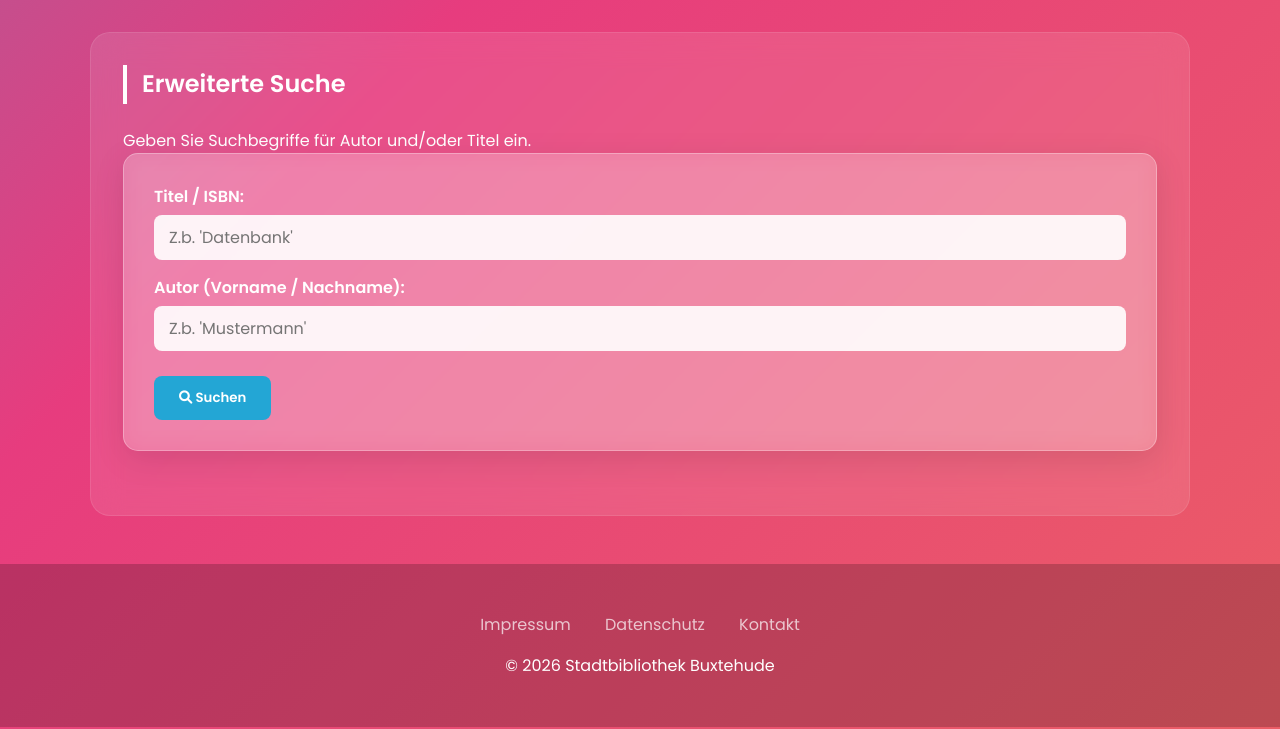
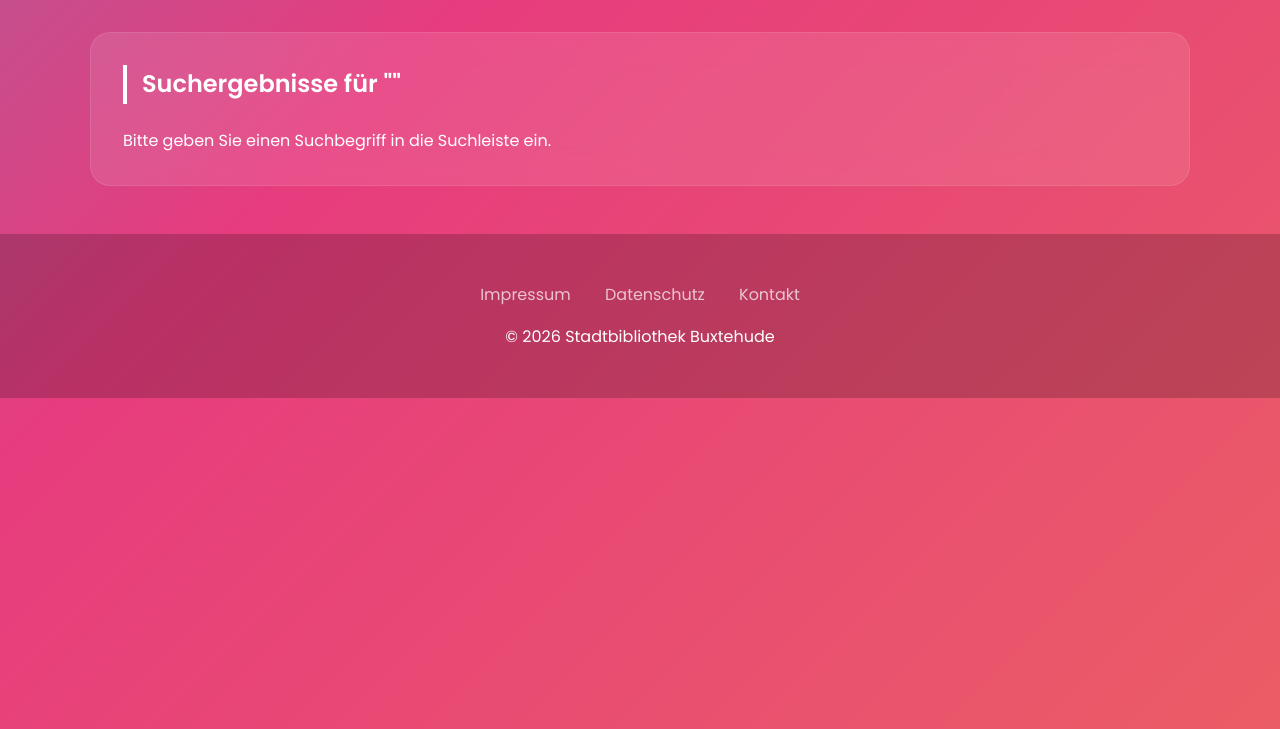
Before and after one commit to Naicen-Dev/Projekt-PT, a PHP site: page /suche.php in a window 1280 px wide. Shown: the part 71-800 px from the top of the page. Run offline with PHP 8.4, Linux system fonts and the light colour scheme.

Commit message:
feat: Unify search functionality into a single input field that queries titles, ISBNs, and author names.

```diff
--- a/suche.php
+++ b/suche.php
@@ -1,27 +1,24 @@
 <?php
 require_once 'db_connect.php';
 
-$titel_suche = $_GET['titel'] ?? '';
-$autor_suche = $_GET['autor'] ?? '';
+$suchbegriff = $_GET['suche'] ?? '';
 
 $medien = [];
 $autoren = [];
 $suche_ausgefuehrt = false;
 
-if (!empty($titel_suche) || !empty($autor_suche)) {
+if (!empty($suchbegriff)) {
     $suche_ausgefuehrt = true;
 
-    if (!empty($titel_suche)) {
-        $stmt_medien = $pdo->prepare("SELECT * FROM medium WHERE titel LIKE :titel OR ISBN LIKE :titel");
-        $stmt_medien->execute(['titel' => '%' . $titel_suche . '%']);
-        $medien = $stmt_medien->fetchAll();
-    }
+    // Suche nach Titel oder ISBN in Medien
+    $stmt_medien = $pdo->prepare("SELECT * FROM medium WHERE titel LIKE :suche OR ISBN LIKE :suche");
+    $stmt_medien->execute(['suche' => '%' . $suchbegriff . '%']);
+    $medien = $stmt_medien->fetchAll();
 
-    if (!empty($autor_suche)) {
-        $stmt_autor = $pdo->prepare("SELECT * FROM autor WHERE nachname LIKE :autor OR vorname LIKE :autor");
-        $stmt_autor->execute(['autor' => '%' . $autor_suche . '%']);
-        $autoren = $stmt_autor->fetchAll();
-    }
+    // Suche nach Autor (Vorname oder Nachname)
+    $stmt_autor = $pdo->prepare("SELECT * FROM autor WHERE CONCAT(vorname, ' ', nachname) LIKE :suche OR nachname LIKE :suche OR vorname LIKE :suche");
+    $stmt_autor->execute(['suche' => '%' . $suchbegriff . '%']);
+    $autoren = $stmt_autor->fetchAll();
 }
 ?>
 <!DOCTYPE html>
@@ -34,60 +31,6 @@ if (!empty($titel_suche) || !empty($autor_suche)) {
     <link rel="stylesheet" href="https://cdnjs.cloudflare.com/ajax/libs/font-awesome/6.0.0/css/all.min.css">
     <link rel="stylesheet" href="style.css">
     <style>
-        .search-form-container {
-            background: rgba(255, 255, 255, 0.2);
-            padding: 30px;
-            border-radius: 15px;
-            backdrop-filter: blur(10px);
-            border: 1px solid rgba(255, 255, 255, 0.3);
-            box-shadow: 0 8px 32px rgba(0, 0, 0, 0.1);
-            margin-bottom: 2rem;
-            display: flex;
-            flex-direction: column;
-            gap: 15px;
-        }
-
-        .form-group {
-            display: flex;
-            flex-direction: column;
-            gap: 5px;
-        }
-
-        .form-group label {
-            font-weight: 600;
-        }
-
-        .form-group input {
-            padding: 10px 15px;
-            border-radius: 8px;
-            border: none;
-            background: rgba(255, 255, 255, 0.9);
-            color: #333;
-            font-size: 1rem;
-        }
-
-        .form-group input:focus {
-            outline: 2px solid #23a6d5;
-        }
-
-        .submit-btn {
-            background: #23a6d5;
-            color: white;
-            border: none;
-            padding: 12px 25px;
-            border-radius: 8px;
-            cursor: pointer;
-            font-weight: 600;
-            transition: 0.3s;
-            margin-top: 10px;
-            align-self: flex-start;
-        }
-
-        .submit-btn:hover {
-            background: #23d5ab;
-            transform: translateY(-2px);
-        }
-
         .results-section {
             margin-top: 2rem;
         }
@@ -128,46 +71,24 @@ if (!empty($titel_suche) || !empty($autor_suche)) {
     </header>
 
     <main class="container">
-        <h2 class="section-title">Erweiterte Suche</h2>
-        <p>Geben Sie Suchbegriffe für Autor und/oder Titel ein.</p>
-
-        <form action="suche.php" method="GET" class="search-form-container">
-            <div class="form-group">
-                <label for="titel">Titel / ISBN:</label>
-                <input type="text" id="titel" name="titel" value="<?= htmlspecialchars($titel_suche) ?>"
-                    placeholder="Z.b. 'Datenbank'">
-            </div>
-            <div class="form-group">
-                <label for="autor">Autor (Vorname / Nachname):</label>
-                <input type="text" id="autor" name="autor" value="<?= htmlspecialchars($autor_suche) ?>"
-                    placeholder="Z.b. 'Mustermann'">
-            </div>
-            <button type="submit" class="submit-btn"><i class="fas fa-search"></i> Suchen</button>
-        </form>
+        <h2 class="section-title">Suchergebnisse für "<?= htmlspecialchars($suchbegriff) ?>"</h2>
 
         <?php if ($suche_ausgefuehrt): ?>
             <div class="results-section">
-                <h2 class="section-title">Suchergebnisse</h2>
 
                 <?php if (empty($medien) && empty($autoren)): ?>
                     <p>Leider wurden keine Ergebnisse für Ihre Suchanfrage gefunden.</p>
                 <?php else: ?>
 
                     <?php if (!empty($medien)): ?>
-                        <h3>Gefundene Medien</h3>
+                        <h3>Gefundene Bücher / Medien</h3>
                         <div class="media-grid">
                             <?php foreach ($medien as $medium): ?>
                                 <div class="media-card">
                                     <i class="fas fa-book media-icon"></i>
-                                    <h3>
-                                        <?= htmlspecialchars($medium['titel']) ?>
-                                    </h3>
-                                    <p><strong>Genre:</strong>
-                                        <?= htmlspecialchars($medium['genre']) ?>
-                                    </p>
-                                    <p><strong>ISBN:</strong>
-                                        <?= htmlspecialchars($medium['ISBN']) ?>
-                                    </p>
+                                    <h3><?= htmlspecialchars($medium['titel']) ?></h3>
+                                    <p><strong>Genre:</strong> <?= htmlspecialchars($medium['genre']) ?></p>
+                                    <p><strong>ISBN:</strong> <?= htmlspecialchars($medium['ISBN']) ?></p>
                                 </div>
                             <?php endforeach; ?>
                         </div>
@@ -179,10 +100,7 @@ if (!empty($titel_suche) || !empty($autor_suche)) {
                             <?php foreach ($autoren as $autor): ?>
                                 <div class="autor-card">
                                     <i class="fas fa-user autor-icon"></i>
-                                    <h3>
-                                        <?= htmlspecialchars($autor['vorname']) ?>
-                                        <?= htmlspecialchars($autor['nachname']) ?>
-                                    </h3>
+                                    <h3><?= htmlspecialchars($autor['vorname']) ?>                 <?= htmlspecialchars($autor['nachname']) ?></h3>
                                 </div>
                             <?php endforeach; ?>
                         </div>
@@ -190,6 +108,8 @@ if (!empty($titel_suche) || !empty($autor_suche)) {
 
                 <?php endif; ?>
             </div>
+        <?php else: ?>
+            <p>Bitte geben Sie einen Suchbegriff in die Suchleiste ein.</p>
         <?php endif; ?>
 
     </main>
```
Also changed, not shown: index.php (+4 -6 lines).
